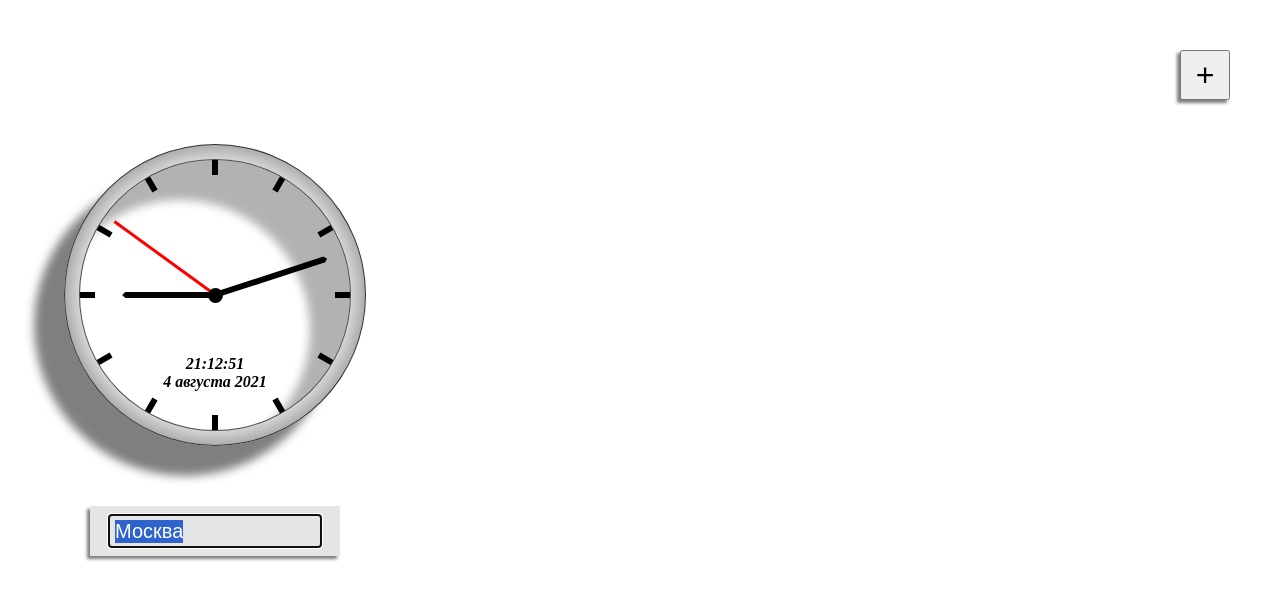
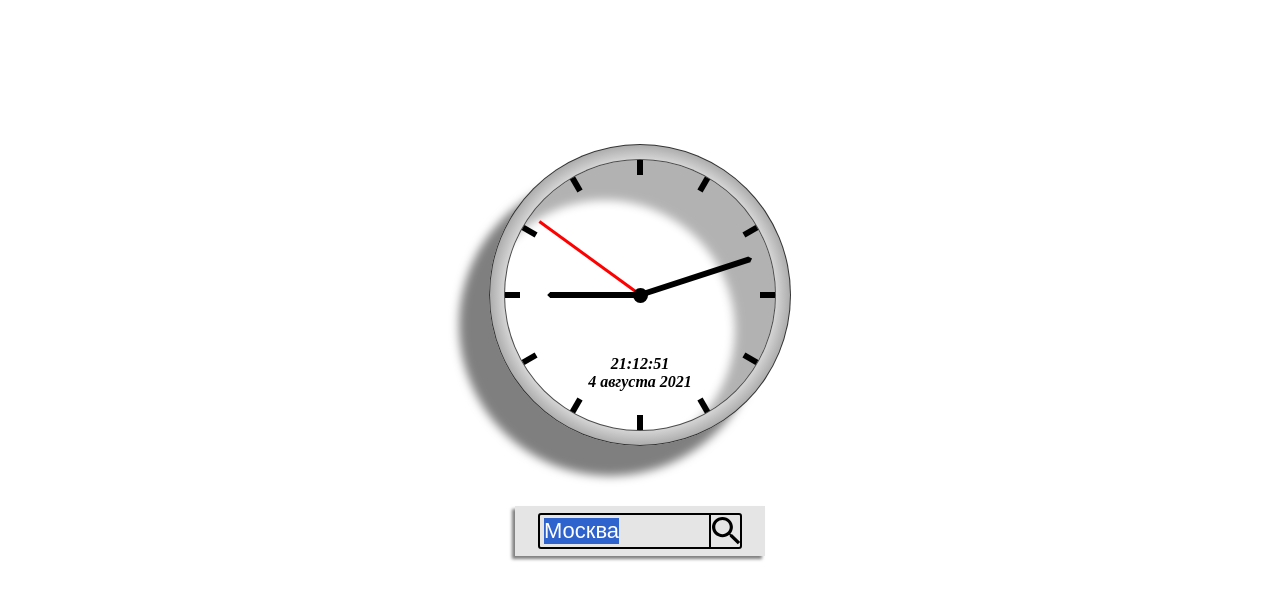
Before and after one commit to NMakarevich/js-clock, a plain HTML site: page index.html in a window 1280 px wide. Both pictures are taken after a click on the element "МОСКВА". Drawn offline with Linux system fonts and the light colour scheme.

Commit message:
refactor: comment button, add search icon etc

```diff
--- a/index.html
+++ b/index.html
@@ -6,7 +6,7 @@
   <link rel="stylesheet" href="style.css">
 </head>
 <body>
-  <button type="button" class="add-button">+</button>
+  <!-- <button type="button" class="add-button">+</button> -->
   <div class="container"></div>
   <script type="module" src="index.js"></script>
 </body>
--- a/index.js
+++ b/index.js
@@ -5,7 +5,7 @@ let clockCounter = 0;
 const addButton = document.querySelector('.add-button');
 const clockContainer = document.querySelector('.container');
 
-addButton.addEventListener('click', addClock)
+//addButton.addEventListener('click', addClock)
 
 function addClock() {
   clockCounter++
@@ -53,7 +53,10 @@ function clockTemplate(number) {
     </div>
     <div class="city-container">
       <p class="city-name">Москва</p>
-      <input type="text" name="" hidden>
+      <div class="input-field" hidden>
+        <input type="text" name="" >
+        <button type="button" class="search"></button>
+      </div>
       <ul class="suggestions" hidden="false"></ul>
     </div>
     </div>
@@ -104,13 +107,15 @@ addClock();
 const hourSigns = document.querySelectorAll('.hour-sign');
 hourSigns.forEach((hourSign, index) => hourSign.style.transform = `rotate(${30 * index}deg)`)
 
-const input = document.querySelector('input');
+const inputField = document.querySelector('.input-field');
+const input = document.querySelector('input')
 const suggestions = document.querySelector('.suggestions');
 const cityName = document.querySelector('.city-name');
+const searchButton = document.querySelector('.search')
 
 function hiddenToggle() {
   cityName.hidden = !cityName.hidden;
-  input.hidden = !input.hidden;
+  inputField.classList.toggle('active')
   suggestions.hidden = !suggestions.hidden;
   suggestions.innerHTML = '';
   document.removeEventListener('click', focusOUT)
@@ -123,11 +128,14 @@ cityName.addEventListener('click', () => {
   input.select();
 })
 
-function focusOUT() {
-  hiddenToggle();
+function focusOUT(event) {
+  const target = event.target;
+  if (target.classList.contains('container') || target.tagName == 'HTML') {
+    hiddenToggle();
+  }
 }
 
-input.addEventListener('keydown', displayMatches)
+searchButton.addEventListener('click', displayMatches)
 input.addEventListener('focusout', () => {
   document.addEventListener('click', focusOUT);
 })
@@ -142,15 +150,14 @@ function makeFetchURL(city) {
 }
 
 let cityList = []
-async function displayMatches(event) {
-  if (event.code != 'Enter') return;
-
+async function displayMatches() {
   const city = input.value;
   cityList = await getCitiesList(city);
   const html = cityList.map(place => {
     return `<li>${place.cityName}</li>`;
   }).join('');
   suggestions.innerHTML = html;
+
 }
 
 async function getCitiesList(city) {
--- a/style.css
+++ b/style.css
@@ -19,6 +19,7 @@ body {
 
 .container {
   display: flex;
+  justify-content: center;
   flex-wrap: wrap;
   gap: 75px;
   max-width: 1200px;
@@ -33,7 +34,6 @@ body {
   width: 350px;
   height: 450px;
 }
-
 
 .clock-container {
   display: flex;
@@ -189,12 +189,45 @@ ul {
   text-transform: uppercase;
 }
 
+.input-field {
+  display: none;
+  width: 80%;
+  justify-content: center;
+  align-items: center;
+  border: 2px solid black;
+  border-radius: 3px;
+}
+
+.input-field.active {
+  display: flex;
+}
+
 input {
+  flex: 1;
   padding: 5px;
-  width: 200px;
-  height: 20px;
-  font-size: 20px;
+  width: 160px;
+  height: 22px;
+  font-size: 22px;
   background-color: transparent;
+  border: none;
+  border-radius: 3px;
+  outline: none;
+}
+
+.search {
+  flex-shrink: 0;
+  width: 32px;
+  height: 32px;
+  padding: 3px;
+  box-sizing: border-box;
+  background-color: transparent;
+  background-image: url("search.svg");
+  background-position: 50% 50%;
+  background-size: 95% 95%;
+  background-repeat: no-repeat;
+  border: none;
+  border-left: 2px solid black;
+  cursor: pointer;
 }
 
 .suggestions {
@@ -208,7 +241,9 @@ input {
 }
 
 .suggestions li {
+  padding: 5px;
   background-color: #e5e5e5;
+  cursor: auto;
 }
 
 .suggestions li:hover {
```
Also changed, not shown: search.svg (added).
